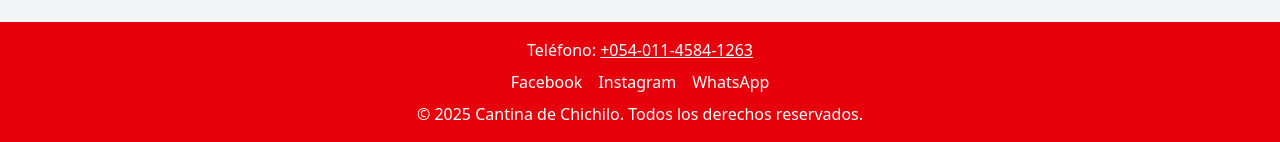
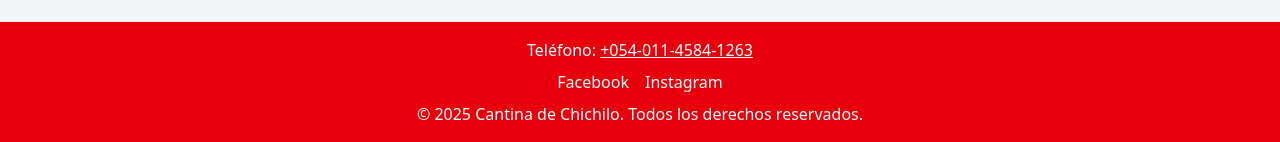
Before and after one commit to GachaDev/cantinaAccesibilidad, a plain HTML site: page index.html in a window 1280 px wide. Shown: the part 1367-1509 px from the top of the page. Drawn offline with nearby package versions, Linux system fonts and the light colour scheme.

Commit message:
Update index.html

```diff
--- a/index.html
+++ b/index.html
@@ -91,14 +91,11 @@
 		<footer class="bg-red-600 text-white text-center p-4">
 			<p>Teléfono: <a href="tel:+541112345678" class="underline">+054-011-4584-1263</a></p>
 			<div class="flex justify-center space-x-4 my-2">
-				<a href="https://www.facebook.com/cantinadechichilo" target="_blank" class="hover:underline">
+				<a href="https://www.facebook.com/chichilodebuenosaires" target="_blank" class="hover:underline">
 					Facebook
 				</a>
-				<a href="https://www.instagram.com/cantinadechichilo" target="_blank" class="hover:underline">
+				<a href="https://www.instagram.com/cantinachichilook" target="_blank" class="hover:underline">
 					Instagram
-				</a>
-				<a href="https://wa.me/541112345678" target="_blank" class="hover:underline">
-					WhatsApp
 				</a>
 			</div>
 			<p>&copy; 2025 Cantina de Chichilo. Todos los derechos reservados.</p>
```
